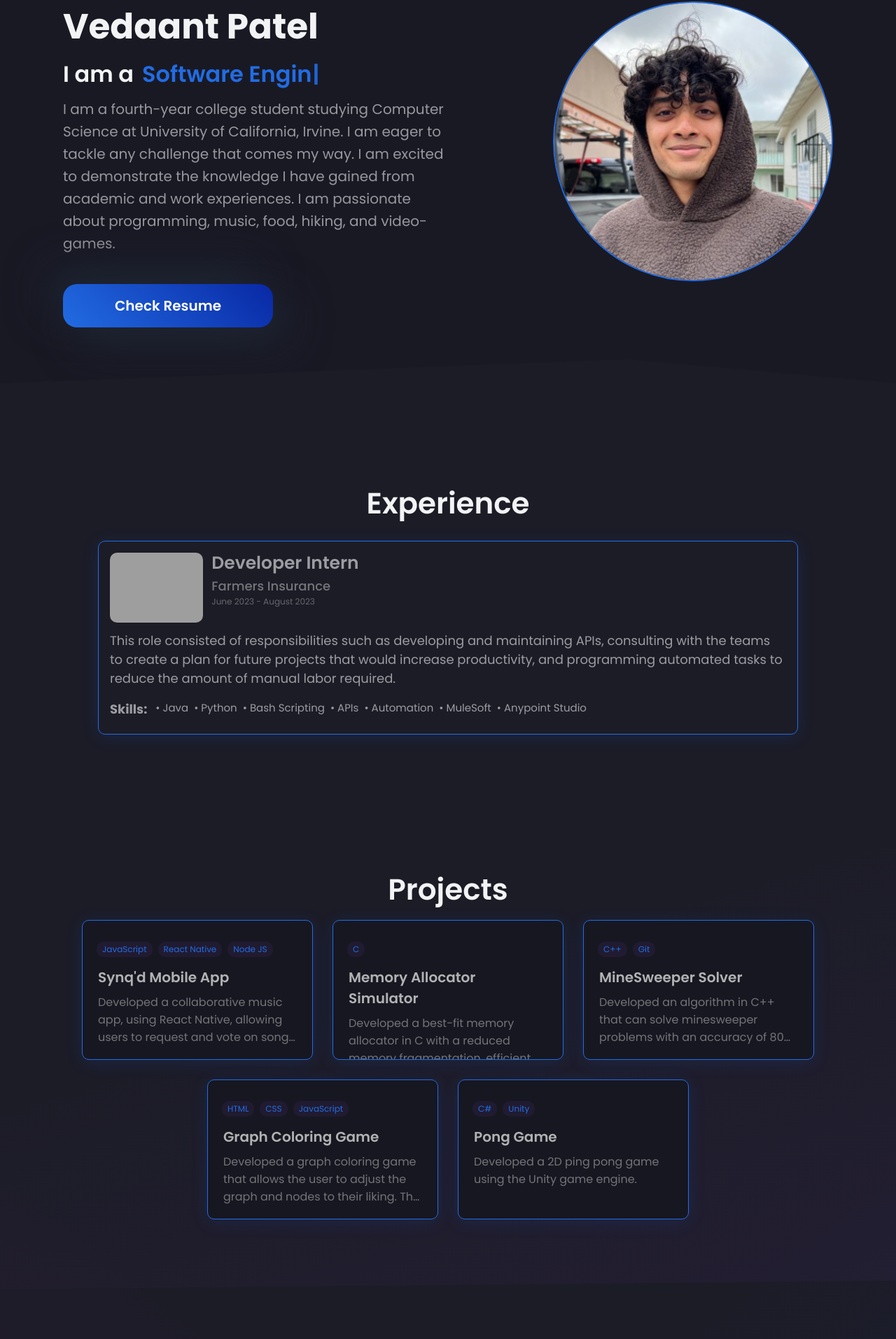
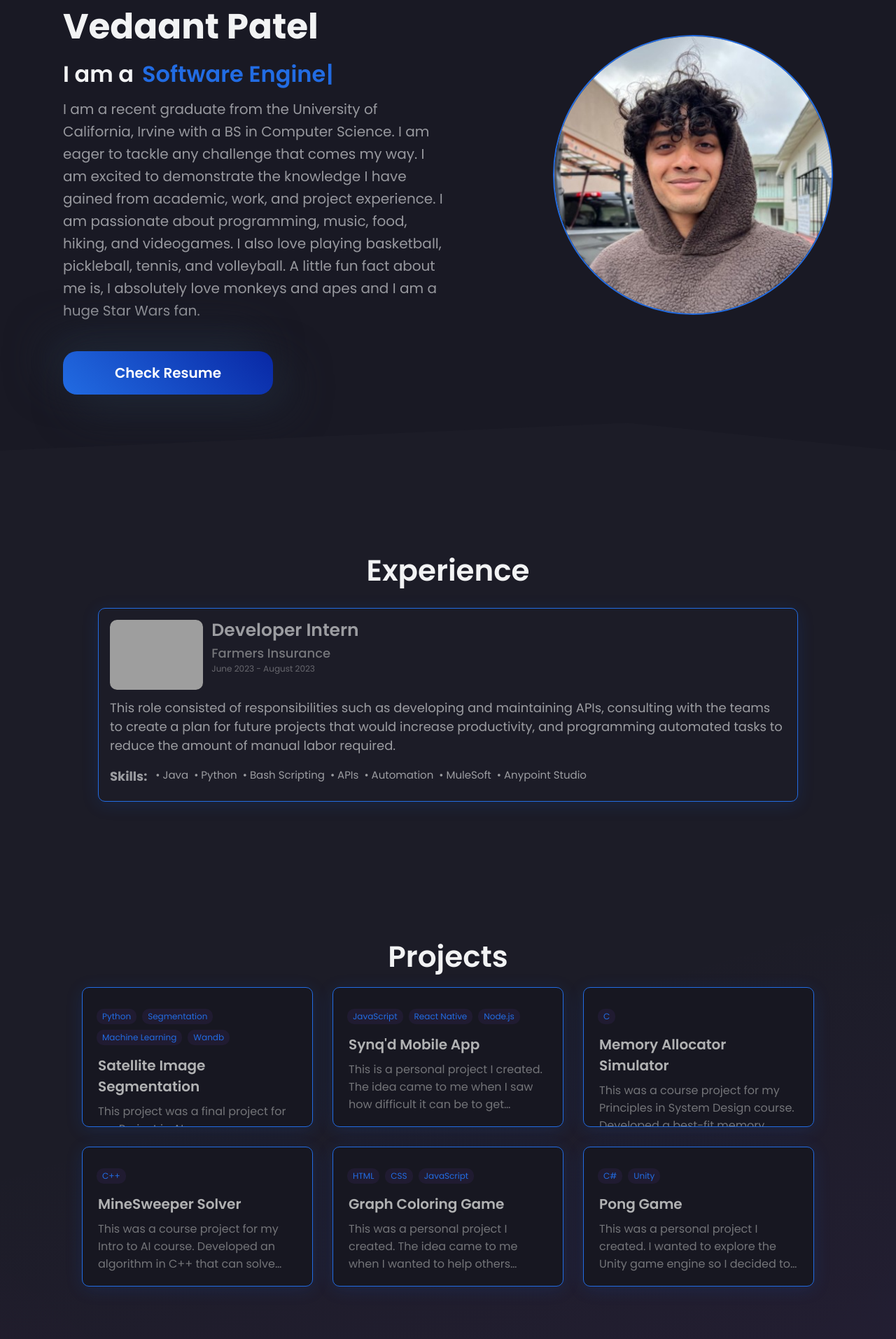
Before and after one commit to Vedaantp/Portfolio, a React (Create React App) app: page / in a window 1280 px wide. Shown: the part 224-2138 px from the top of the page at 70% size. Built offline with nearby package versions, Linux system fonts and the light colour scheme; grey boxes are pictures that could not be loaded.

Commit message:
Updated my information

```diff
--- a/src/data/constants.js
+++ b/src/data/constants.js
@@ -7,7 +7,11 @@ export const Bio = {
         "Programmer",
     ],
     description:
-        "I am a fourth-year college student studying Computer Science at University of California, Irvine. I am eager to tackle any challenge that comes my way. I am excited to demonstrate the knowledge I have gained from academic and work experiences. I am passionate about programming, music, food, hiking, and video-games.",
+        "I am a recent graduate from the University of California, Irvine with a BS in Computer Science. " +
+        "I am eager to tackle any challenge that comes my way. I am excited to demonstrate the knowledge " +
+        "I have gained from academic, work, and project experience. I am passionate about programming, " +
+        "music, food, hiking, and videogames. I also love playing basketball, pickleball, tennis, and volleyball." +
+        " A little fun fact about me is, I absolutely love monkeys and apes and I am a huge Star Wars fan.",
     github: "https://github.com/Vedaantp",
     resume: "https://drive.google.com/file/d/1DfgP8dR7YXebaDVWATheWUKaZejFUWz2/view?usp=sharing",
     linkedin: "https://www.linkedin.com/in/vedaant-patel/",
@@ -52,6 +56,16 @@ export const skills = [
                 name: "CSS",
                 image:
                     "https://upload.wikimedia.org/wikipedia/commons/thumb/6/62/CSS3_logo.svg/800px-CSS3_logo.svg.png",
+            },
+            {
+                name: "SQL",
+                image:
+                    "https://upload.wikimedia.org/wikipedia/commons/8/87/Sql_data_base_with_logo.png",
+            },
+            {
+                name: "MySQL",
+                image:
+                    "https://encrypted-tbn0.gstatic.com/images?q=tbn:ANd9GcRqYf4wXKaa-XOfMXnuCttpW3vfbyYH3GiZ7w&s",
             },
         ],
     },
@@ -118,6 +132,16 @@ export const skills = [
                 image:
                     "https://upload.wikimedia.org/wikipedia/commons/thumb/e/e9/Jenkins_logo.svg/1483px-Jenkins_logo.svg.png",
             },
+            {
+                name: "Heroku",
+                image:
+                    "https://i.pinimg.com/564x/85/8d/bc/858dbc95513619c2dc3689474bc3f556.jpg",
+            },
+            {
+                name: "Firebase",
+                image:
+                    "https://encrypted-tbn0.gstatic.com/images?q=tbn:ANd9GcThRTfkei28uwg1prMgu6qbbxkx9y_5IFJN9g&s",
+            },
         ],
     },
 ];
@@ -162,41 +186,49 @@ export const education = [
 export const projects = [
     {
         id: 0,
+        title: "Satellite Image Segmentation",
+        description:
+            "This project was a final project for my Project in AI course. Programmed preprocessing functions to take raw image data and apply augmentations to enhance features, remove outliers, and increase variety. Images were then subtiled to reduce the amount of processing power required. Implemented a UNet model to perform segmentation on satellite imagery to detect settlements with or without electricity. Achieved an accuracy of 70% given a limited training dataset to work with. ",
+        tags: ["Python", "Segmentation", "Machine Learning", "Wandb"],
+        link: "",
+    },
+    {
+        id: 1,
         title: "Synq'd Mobile App",
         description:
-            "Developed a collaborative music app, using React Native, allowing users to request and vote on songs that get automatically added to the host’s Spotify queue. Integrated Spotify Web API to provide users real time playback, queue information, and support for automatic queueing functionality. Created a secure Node JS server to manage session and voting functionalities with little overhead.",
-        tags: ["JavaScript", "React Native", "Node JS"],
+            "This is a personal project I created. The idea came to me when I saw how difficult it can be to get unbiased music played in a long car ride. Developed a collaborative music app, using React Native, allowing users to request and vote on songs that get automatically added to the host’s Spotify queue. Integrated Spotify Web API to provide users real time playback, queue information, and support for automatic queueing functionality. Created a secure Node JS server to manage session and voting functionalities with little overhead.",
+        tags: ["JavaScript", "React Native", "Node.js"],
         link: "https://apps.apple.com/us/app/synqd/id6476221500",
     },
     {
-        id: 1,
+        id: 2,
         title: "Memory Allocator Simulator",
         description:
-            "Developed a best-fit memory allocator in C with a reduced memory fragmentation, efficient resource utilization, and high performance. Implemented block coalescing to reduce fragmentation and allows for users flexibility at allocation.",
+            "This was a course project for my Principles in System Design course. Developed a best-fit memory allocator in C with a reduced memory fragmentation, efficient resource utilization, and high performance. Implemented block coalescing to reduce fragmentation and allows for users flexibility at allocation.",
         tags: ["C"],
         link: "https://github.com/Vedaantp/MemoryAllocatorSimulator",
     },
     {
-        id: 2,
+        id: 3,
         title: "MineSweeper Solver",
         description:
-            "Developed an algorithm in C++ that can solve minesweeper problems with an accuracy of 80%. Implemented DFS, backtracking, and heuristics to efficiently solve worlds in under 3 minutes.",
-        tags: ["C++", "Git"],
+            "This was a course project for my Intro to AI course. Developed an algorithm in C++ that can solve minesweeper problems with an accuracy of 80%. Implemented DFS, backtracking, and heuristics to efficiently solve worlds in under 3 minutes.",
+        tags: ["C++"],
         link: "https://github.com/Vedaantp/MinesweeperSolver",
     },
     {
-        id: 3,
+        id: 4,
         title: "Graph Coloring Game",
         description:
-            "Developed a graph coloring game that allows the user to adjust the graph and nodes to their liking. The objective of the game is to color the graph using the least amount of colors possible, however, a node cannot be the same color as it's neighbor. User can check if their answer is correct and/or see how the algorithm finds the answer.",
+            "This was a personal project I created. The idea came to me when I wanted to help others visualize a simple graph coloring problem that can be solved using a greedy approach. Developed a graph coloring game that allows the user to adjust the graph and nodes to their liking. The objective of the game is to color the graph using the least amount of colors possible, however, a node cannot be the same color as it's neighbor. User can check if their answer is correct and/or see how the algorithm finds the answer.",
         tags: ["HTML", "CSS", "JavaScript"],
         link: "https://vedaantp.github.io/GraphColoringGame/",
     },
     {
-        id: 4,
+        id: 5,
         title: "Pong Game",
         description:
-            "Developed a 2D ping pong game using the Unity game engine.",
+            "This was a personal project I created. I wanted to explore the Unity game engine so I decided to build a simple game to understand it. Developed a 2D ping pong game using the Unity game engine.",
         tags: ["C#", "Unity"],
         link: "https://vedaantp.github.io/PongGame/",
     },
```
